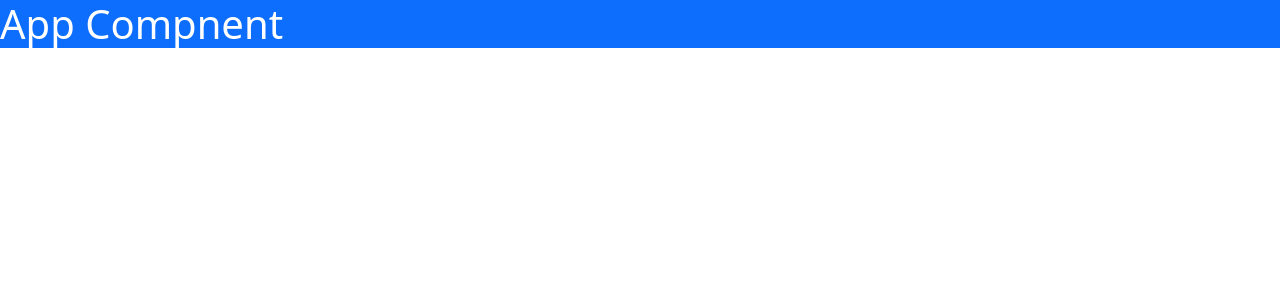
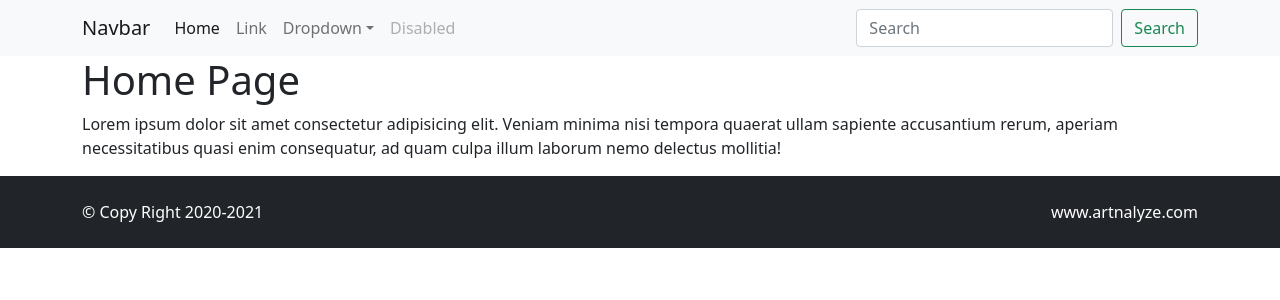
Before and after one commit to artnalyze/ITG-BasicReact-D2-layout, a React (Create React App) app: page / in a window 1280 px wide. Shown: the top 300 px of the page. Built offline with nearby package versions, Linux system fonts and the light colour scheme.

Commit message:
update layouts

```diff
--- a/src/App.jsx
+++ b/src/App.jsx
@@ -1,8 +1,8 @@
+import Home from "./pages/Home";
+
 const App = () => {
   return (
-    <div className="">
-      <h1 className="bg-primary text-white">App Compnent</h1>
-    </div>
+    <Home />
   );
 }
 
--- /dev/null
+++ b/src/components/layouts/MainLayout.jsx
@@ -0,0 +1,14 @@
+import Footer from "../shared/Footer";
+import Navbar from "../shared/Navbar";
+
+const MainLayout = ({ children }) => {
+  return (
+    <>
+      <Navbar />
+      <div className="container">{children}</div>
+      <Footer />
+    </>
+  );
+};
+
+export default MainLayout;
--- /dev/null
+++ b/src/components/shared/Footer.jsx
@@ -0,0 +1,14 @@
+const Footer = () => {
+  return (
+    <footer className=" bg-dark py-4 text-white">
+      <div className="container">
+        <div className="row">
+          <div className="col-md-6">&copy; Copy Right 2020-2021</div>
+          <div className="col-md-6 text-end">www.artnalyze.com</div>
+        </div>
+      </div>
+    </footer>
+  );
+};
+
+export default Footer;
--- /dev/null
+++ b/src/components/shared/Navbar.jsx
@@ -0,0 +1,94 @@
+/* eslint-disable jsx-a11y/anchor-is-valid */
+const Navbar = () => {
+  return (
+    <div>
+      <nav className="navbar navbar-expand-lg navbar-light bg-light">
+        <div className="container">
+          <a className="navbar-brand" href="#">
+            Navbar
+          </a>
+          <button
+            className="navbar-toggler"
+            type="button"
+            data-bs-toggle="collapse"
+            data-bs-target="#navbarSupportedContent"
+            aria-controls="navbarSupportedContent"
+            aria-expanded="false"
+            aria-label="Toggle navigation"
+          >
+            <span className="navbar-toggler-icon" />
+          </button>
+          <div className="collapse navbar-collapse" id="navbarSupportedContent">
+            <ul className="navbar-nav me-auto mb-2 mb-lg-0">
+              <li className="nav-item">
+                <a className="nav-link active" aria-current="page" href="#">
+                  Home
+                </a>
+              </li>
+              <li className="nav-item">
+                <a className="nav-link" href="#">
+                  Link
+                </a>
+              </li>
+              <li className="nav-item dropdown">
+                <a
+                  className="nav-link dropdown-toggle"
+                  href="#"
+                  id="navbarDropdown"
+                  role="button"
+                  data-bs-toggle="dropdown"
+                  aria-expanded="false"
+                >
+                  Dropdown
+                </a>
+                <ul className="dropdown-menu" aria-labelledby="navbarDropdown">
+                  <li>
+                    <a className="dropdown-item" href="#">
+                      Action
+                    </a>
+                  </li>
+                  <li>
+                    <a className="dropdown-item" href="#">
+                      Another action
+                    </a>
+                  </li>
+                  <li>
+                    <hr className="dropdown-divider" />
+                  </li>
+                  <li>
+                    <a className="dropdown-item" href="#">
+                      Something else here
+                    </a>
+                  </li>
+                </ul>
+              </li>
+              <li className="nav-item">
+                <a
+                  className="nav-link disabled"
+                  href="#"
+                  tabIndex={-1}
+                  aria-disabled="true"
+                >
+                  Disabled
+                </a>
+              </li>
+            </ul>
+            <form className="d-flex">
+              <input
+                className="form-control me-2"
+                type="search"
+                placeholder="Search"
+                aria-label="Search"
+              />
+              <button className="btn btn-outline-success" type="submit">
+                Search
+              </button>
+            </form>
+          </div>
+        </div>
+      </nav>
+    </div>
+  );
+};
+
+export default Navbar;
--- /dev/null
+++ b/src/pages/Home.jsx
@@ -0,0 +1,12 @@
+import MainLayout from "../components/layouts/MainLayout"
+
+const Home = () => {
+    return (
+        <MainLayout>
+            <h1>Home Page</h1>
+            <p>Lorem ipsum dolor sit amet consectetur adipisicing elit. Veniam minima nisi tempora quaerat ullam sapiente accusantium rerum, aperiam necessitatibus quasi enim consequatur, ad quam culpa illum laborum nemo delectus mollitia!</p>
+        </MainLayout>
+    )
+}
+
+export default Home
```
